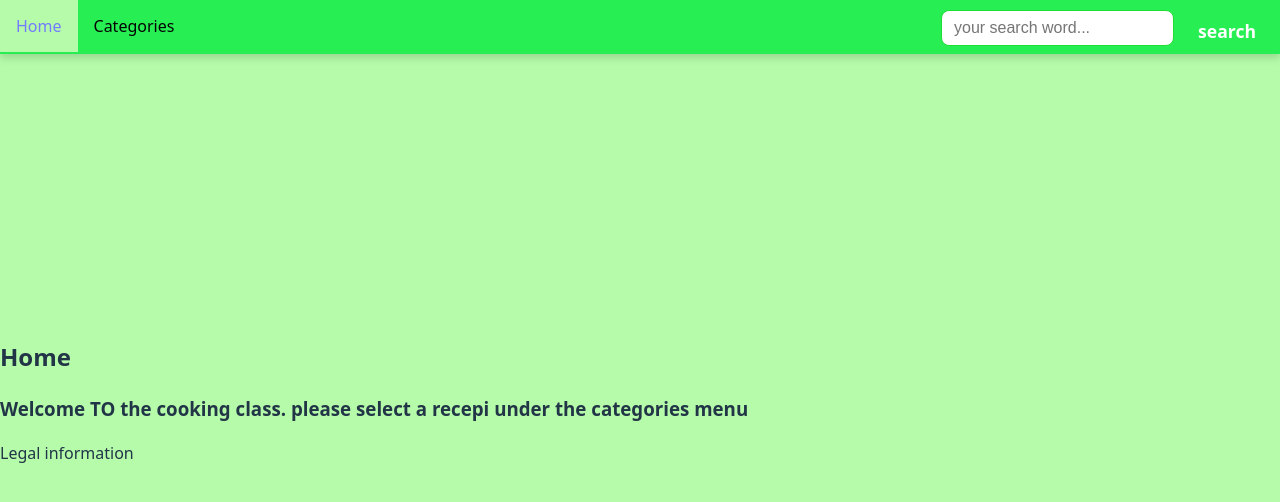
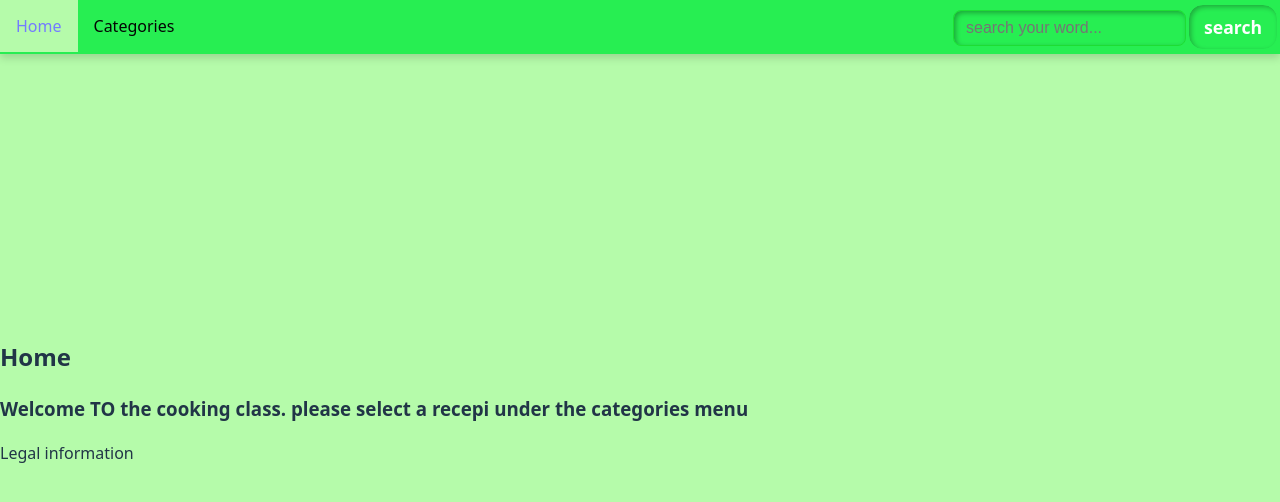
Before and after one commit to ekhlasimo345/My-Recipe, a React (Vite) app: page / in a window 1280 px wide. Shown: the top 502 px of the page. Built offline with nearby package versions, Linux system fonts and the light colour scheme.

Commit message:
css styling for navigation component

```diff
--- a/src/pages/Navigation.css
+++ b/src/pages/Navigation.css
@@ -69,12 +69,32 @@ nav{
 
   li.searchBox {
     float: right;
+  }
+    li input {
+    border: none;
+    outline: none;
+    border-radius: 15px;
+    background-color: #27ee52;
+    box-shadow: inset 2px 2px 5px rgba(0,0,0,0.3);
+  }
+
+
 
     span {
       display:flex;
       flex-direction: row;
     }
 
+    li button {
+    border: solid 1px #27ee52;
+        outline: none;
+   padding: 5px 15px;
+
+    margin: 4px 2px;
+    cursor: pointer;
+    border-radius: 15px;
+    background-color: #27ee52;
+    box-shadow: inset 2px 2px 5px rgba(14, 14, 14, 0.3);
   }
 
-}
+  }
--- a/src/pages/Navigation.jsx
+++ b/src/pages/Navigation.jsx
@@ -15,7 +15,7 @@ function Navigation(){
             </li>
             <li className='searchBox'>
               <span>
-                <input type="text" value={word} onChange={e => setWord(e.target.value)} placeholder='your search word...'/>
+                <input type="text" value={word} onChange={e => setWord(e.target.value)} placeholder='search your word...'/>
                 <button onClick={e => navigate("/SearchResult/" + word)}>search</button>
               </span>
             </li>
```
